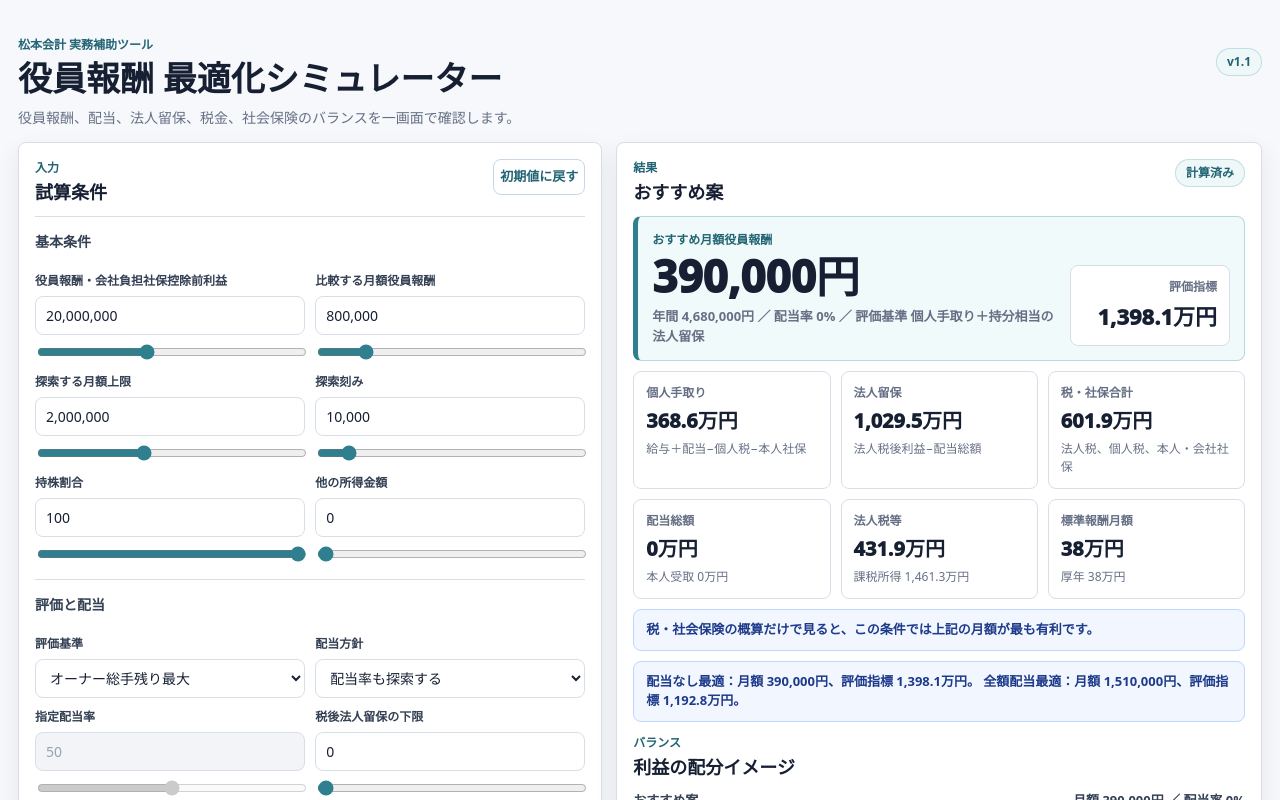
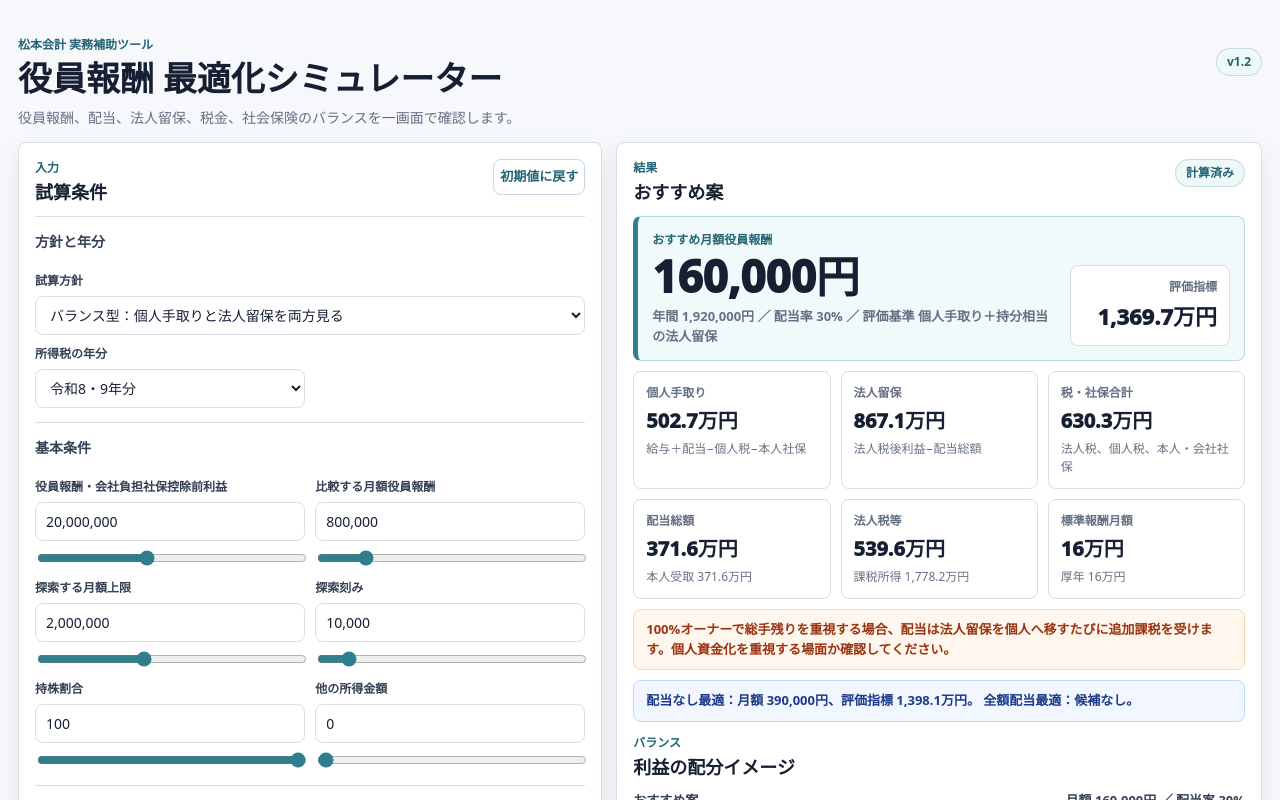
Before and after one commit to takatrp/officer-compensation-optimizer, a website: page index.html in a window 1280 px wide. Both pictures are taken after a click on the button "初期値に戻す". Shown: the top 800 px of the page. Drawn offline with Linux system fonts and the light colour scheme.

Commit message:
Add strategy presets to compensation tool

```diff
--- a/app.js
+++ b/app.js
@@ -10,7 +10,7 @@
 })(typeof globalThis !== "undefined" ? globalThis : window, function(){
   "use strict";
 
-  const VERSION = "1.1";
+  const VERSION = "1.2";
 
   const healthBands = [
     [0,63000,58000],[63000,73000,68000],[73000,83000,78000],[83000,93000,88000],[93000,101000,98000],
@@ -55,6 +55,49 @@
     "corpFixedTax","divCreditNLow","divCreditNHigh","divCreditRLow","divCreditRHigh"
   ];
 
+  const strategyPresets = Object.freeze({
+    balanced: Object.freeze({
+      objective:"ownerTotal",
+      divPolicy:"fixed",
+      fixedPayout:"30",
+      minRetained:"3,000,000",
+      noLoss:true,
+      applyDividendCredit:true
+    }),
+    ownerTotal: Object.freeze({
+      objective:"ownerTotal",
+      divPolicy:"optimize",
+      fixedPayout:"0",
+      minRetained:"0",
+      noLoss:true,
+      applyDividendCredit:true
+    }),
+    personalCash: Object.freeze({
+      objective:"personalCash",
+      divPolicy:"optimize",
+      fixedPayout:"100",
+      minRetained:"0",
+      noLoss:true,
+      applyDividendCredit:true
+    }),
+    companyReserve: Object.freeze({
+      objective:"ownerTotal",
+      divPolicy:"none",
+      fixedPayout:"0",
+      minRetained:"5,000,000",
+      noLoss:true,
+      applyDividendCredit:true
+    }),
+    dividendUse: Object.freeze({
+      objective:"personalCash",
+      divPolicy:"fixed",
+      fixedPayout:"50",
+      minRetained:"1,000,000",
+      noLoss:true,
+      applyDividendCredit:true
+    })
+  });
+
   const defaults = Object.freeze({
     preProfit:"20,000,000",
     currentMonthly:"800,000",
@@ -62,10 +105,11 @@
     step:"10,000",
     shareRate:"100",
     otherIncome:"0",
+    strategyPreset:"balanced",
     objective:"ownerTotal",
-    divPolicy:"optimize",
-    fixedPayout:"50",
-    minRetained:"0",
+    divPolicy:"fixed",
+    fixedPayout:"30",
+    minRetained:"3,000,000",
     noLoss:true,
     applyDividendCredit:true,
     taxYear:"r8r9",
@@ -841,6 +885,15 @@
     syncAllRangesFromInputs();
   }
 
+  function applyStrategyPreset(value){
+    const preset = strategyPresets[value];
+    if(!preset) return;
+    Object.entries(preset).forEach(([id, presetValue]) => setControlValue(id, presetValue));
+    formatAllInputs();
+    syncAllRangesFromInputs();
+    updateDependentControls();
+  }
+
   function syncAllRangesFromInputs(){
     document.querySelectorAll(".range[data-for]").forEach((range) => {
       syncRangeFromInput(range.dataset.for);
@@ -921,6 +974,12 @@
       });
     });
 
+    const strategySelect = document.getElementById("strategyPreset");
+    strategySelect.addEventListener("change", () => {
+      applyStrategyPreset(strategySelect.value);
+      queueUpdate();
+    });
+
     document.getElementById("resetDefaults").addEventListener("click", () => {
       applyDefaults();
       formatAllInputs();
@@ -966,6 +1025,7 @@
     VERSION,
     boot,
     defaults,
+    strategyPresets,
     defaultParams,
     createCalculator,
     parseNumber,
--- a/index.html
+++ b/index.html
@@ -4,8 +4,8 @@
     <meta charset="utf-8">
     <meta name="viewport" content="width=device-width, initial-scale=1">
     <title>役員報酬 最適化シミュレーター</title>
-    <link rel="stylesheet" href="styles.css?v=1.1">
-    <script src="app.js?v=1.1" defer></script>
+    <link rel="stylesheet" href="styles.css?v=1.2">
+    <script src="app.js?v=1.2" defer></script>
   </head>
   <body>
     <main class="page-shell">
@@ -15,7 +15,7 @@
           <h1>役員報酬 最適化シミュレーター</h1>
           <p class="lead">役員報酬、配当、法人留保、税金、社会保険のバランスを一画面で確認します。</p>
         </div>
-        <p class="revision">v1.1</p>
+        <p class="revision">v1.2</p>
       </header>
 
       <section class="work-grid" aria-label="役員報酬の試算">
@@ -26,6 +26,31 @@
               <h2>試算条件</h2>
             </div>
             <button class="ghost-button" type="button" id="resetDefaults">初期値に戻す</button>
+          </div>
+
+          <div class="control-section">
+            <h3>方針と年分</h3>
+            <div class="field-grid">
+              <label class="field field-full" for="strategyPreset">
+                <span class="field-label">試算方針</span>
+                <select id="strategyPreset">
+                  <option value="balanced">バランス型：個人手取りと法人留保を両方見る</option>
+                  <option value="ownerTotal">総手残り最大：個人手取り＋持分相当の法人留保</option>
+                  <option value="personalCash">個人キャッシュ最大：給与・配当で個人資金を厚くする</option>
+                  <option value="companyReserve">法人資金温存：配当なしで会社に資金を残す</option>
+                  <option value="dividendUse">配当活用：役員報酬と配当を組み合わせる</option>
+                </select>
+              </label>
+
+              <label class="field" for="taxYear">
+                <span class="field-label">所得税の年分</span>
+                <select id="taxYear">
+                  <option value="r8r9">令和8・9年分</option>
+                  <option value="r10">令和10年分以後</option>
+                  <option value="r7">令和7年分</option>
+                </select>
+              </label>
+            </div>
           </div>
 
           <div class="control-section">
@@ -121,15 +146,6 @@
             <div class="control-section compact">
               <h3>個人税</h3>
               <div class="field-grid">
-                <label class="field" for="taxYear">
-                  <span class="field-label">所得税の年分</span>
-                  <select id="taxYear">
-                    <option value="r8r9">令和8・9年分</option>
-                    <option value="r10">令和10年分以後</option>
-                    <option value="r7">令和7年分</option>
-                  </select>
-                </label>
-
                 <label class="field" for="surtaxRate">
                   <span class="field-label">復興特別所得税率</span>
                   <input id="surtaxRate" type="text" inputmode="decimal" value="2.1">
--- a/package.json
+++ b/package.json
@@ -1,6 +1,6 @@
 {
   "name": "officer-compensation-optimizer",
-  "version": "1.1.0",
+  "version": "1.2.0",
   "private": true,
   "scripts": {
     "test": "node tools/test.mjs",
--- a/styles.css
+++ b/styles.css
@@ -174,6 +174,10 @@ h3{
   display:grid;
   gap:6px;
   min-width:0;
+}
+
+.field-full{
+  grid-column:1 / -1;
 }
 
 .field-label{
--- a/tools/build-check.mjs
+++ b/tools/build-check.mjs
@@ -14,6 +14,10 @@ for (const localAsset of ["styles.css", "app.js"]) {
 }
 
 assert.ok(html.includes("役員報酬 最適化シミュレーター"));
+assert.ok(html.includes("v1.2"));
+assert.ok(html.includes("strategyPreset"));
+assert.ok(html.includes("バランス型"));
+assert.ok(html.includes("法人資金温存"));
 assert.ok(html.includes("data-for=\"preProfit\""));
 assert.ok(html.includes("data-for=\"currentMonthly\""));
 assert.ok(html.includes("令和8・9年分"));
@@ -22,6 +26,8 @@ assert.ok(html.includes("国民健康保険料・国民年金保険料"));
 assert.ok(html.includes("CPI連動見直し"));
 assert.ok(html.includes("令和8年度料率"));
 assert.ok(js.includes("renderBalance"));
+assert.ok(js.includes("strategyPresets"));
+assert.ok(js.includes("applyStrategyPreset"));
 assert.ok(js.includes("updateDependentControls"));
 assert.ok(js.includes("formatMoneyLive"));
 assert.ok(js.includes("createCalculator"));
--- a/tools/test.mjs
+++ b/tools/test.mjs
@@ -11,6 +11,10 @@ assert.equal(app.formatMoneyText(""), "");
 assert.equal(app.formatInput("shareRate", 100), "100");
 assert.equal(app.formatInput("fixedPayout", 50), "50");
 assert.equal(app.formatInput("healthRate", 10.12), "10.12");
+assert.equal(Object.keys(app.strategyPresets).length, 5);
+assert.equal(app.strategyPresets.balanced.divPolicy, "fixed");
+assert.equal(app.strategyPresets.companyReserve.divPolicy, "none");
+assert.equal(app.strategyPresets.personalCash.objective, "personalCash");
 assert.equal(app.salaryDeduction(1900000, "r7"), 650000);
 assert.equal(app.salaryDeduction(1900000, "r8r9"), 740000);
 assert.equal(app.salaryDeduction(2200000, "r8r9"), 740000);
```
Also changed, not shown: README.md.
